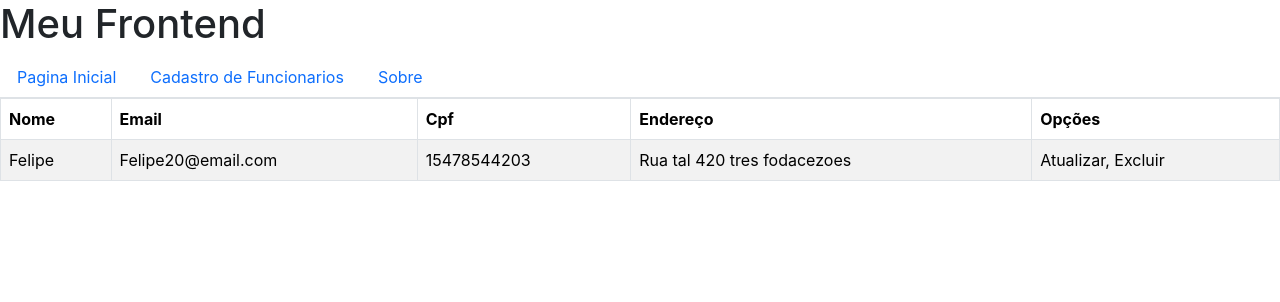
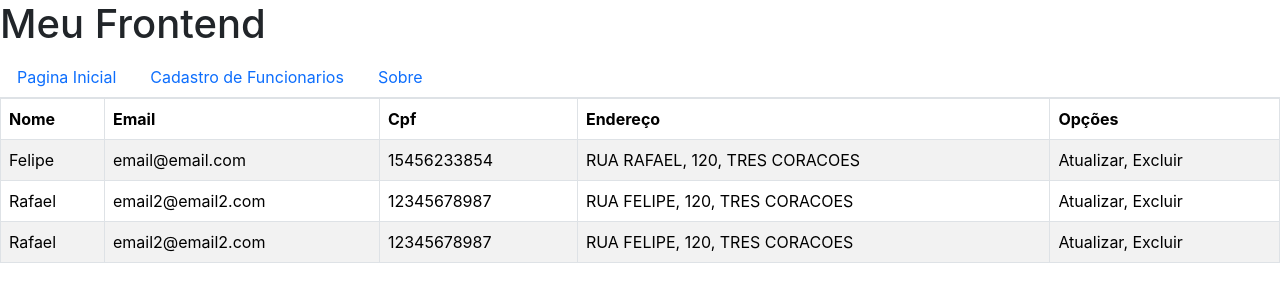
Before and after one commit to FelipeSSM/crud_simples, a React (Create React App) app in the folder client/: page /funcionarios in a window 1280 px wide. Shown: the top 302 px of the page. Built offline with nearby package versions, Linux system fonts and the light colour scheme.

Commit message:
populando tabela funcionarios

```diff
--- a/client/src/components/Funcionarios.js
+++ b/client/src/components/Funcionarios.js
@@ -4,7 +4,32 @@ class Funcionarios extends React.Component {
   constructor(props) {
     super(props);
     this.state = {
-      alunos: [],
+      funcionarios: [
+        {
+          ID_USUARIO: 1,
+          NOME_USUARIO: "Felipe",
+          EMAIL_USUARIO: "email@email.com",
+          CPF_USUARIO: "15456233854",
+          ENDERECO_USUARIO: "RUA RAFAEL, 120, TRES CORACOES",
+          STATUS_USUARIO: "ATIVO",
+        },
+        {
+          ID_USUARIO: 2,
+          NOME_USUARIO: "Rafael",
+          EMAIL_USUARIO: "email2@email2.com",
+          CPF_USUARIO: "12345678987",
+          ENDERECO_USUARIO: "RUA FELIPE, 120, TRES CORACOES",
+          STATUS_USUARIO: "ATIVO",
+        },
+        {
+          ID_USUARIO: 2,
+          NOME_USUARIO: "Rafael",
+          EMAIL_USUARIO: "email2@email2.com",
+          CPF_USUARIO: "12345678987",
+          ENDERECO_USUARIO: "RUA FELIPE, 120, TRES CORACOES",
+          STATUS_USUARIO: "ATIVO",
+        },
+      ],
     };
   }
 
@@ -21,13 +46,15 @@ class Funcionarios extends React.Component {
           </tr>
         </thead>
         <tbody>
-          <tr>
-            <td>Felipe</td>
-            <td>Felipe20@email.com</td>
-            <td>15478544203</td>
-            <td>Rua tal 420 tres fodacezoes</td>
-            <td>Atualizar, Excluir</td>
-          </tr>
+          {this.state.funcionarios.map((funcionario) => (
+            <tr>
+              <td> {funcionario.NOME_USUARIO}</td>
+              <td> {funcionario.EMAIL_USUARIO}</td>
+              <td> {funcionario.CPF_USUARIO}</td>
+              <td> {funcionario.ENDERECO_USUARIO}</td>
+              <td>Atualizar, Excluir</td>
+            </tr>
+          ))}
         </tbody>
       </Table>
     );
```
